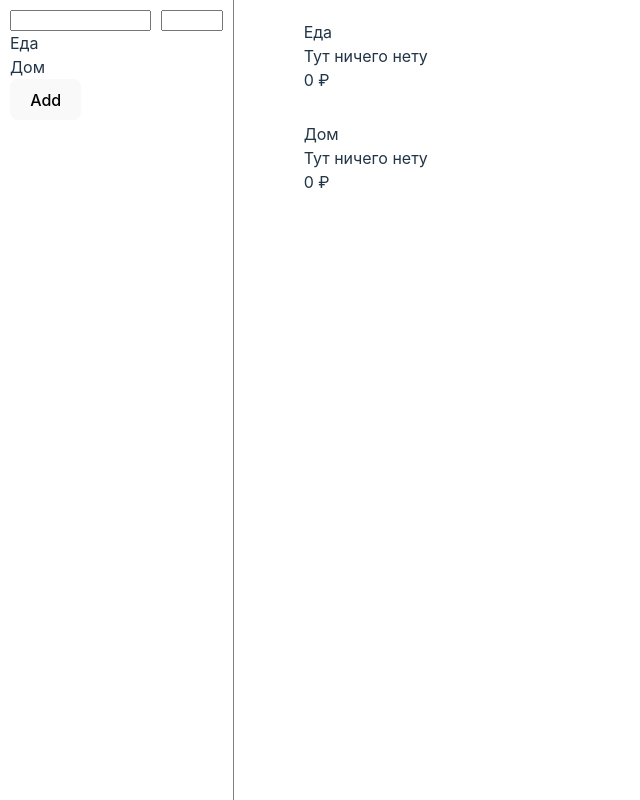
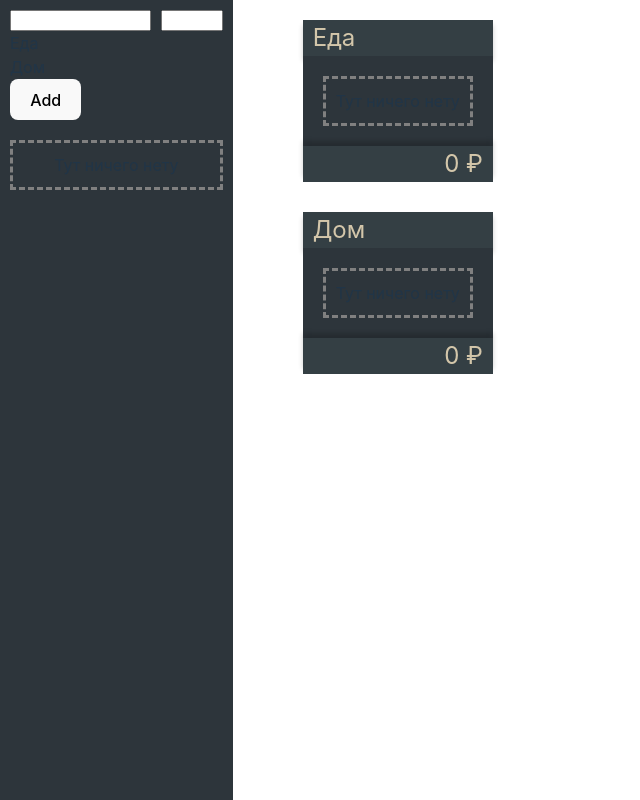
Before and after one commit to koldun256/pokupki, a React (Vite) app: page / in a window 1280 px wide. Shown: the whole page, without its empty margins (0-640 px from the left). Built offline with nearby package versions, Linux system fonts and the light colour scheme.

Commit message:
added shadows for everything

```diff
--- a/src/CategoryList.module.css
+++ b/src/CategoryList.module.css
@@ -1,37 +1,39 @@
 .category-list {
   display: flex;
   width: 20em;
-  border: 1px solid grey;
   border-radius: 5px;
   flex-direction: column;
   overflow: hidden;
   align-items: stretch;
 }
 
-.category-list .header {
+.header {
+  z-index: 1;
   background-color: #343f44;
   padding-left: 10px;
   color: #d3c6aa;
   font-size: 1.5em;
+  box-shadow: 0 5px 5px rgba(0, 0, 0, 0.2);
 }
 
-.category-list .purchases {
+.scroll {
+  overflow-y: auto;
+  overflow-x: hidden;
   padding: 20px;
-  display: flex;
-  flex-direction: column;
-  gap: 10px;
+  scrollbar-width: none;
+  background-color: #2d353b;
 }
 
-.category-list .footer {
+.scroll::-webkit-scrollbar {
+  display: none;
+}
+
+.footer {
   background-color: #343f44;
   text-align: right;
   font-size: 1.5em;
   padding-right: 10px;
   color: #d3c6aa;
+  z-index: 1;
+  box-shadow: 0 -5px 5px rgba(0, 0, 0, 0.2);
 }
-
-.category-list .placeholder {
-  padding: 10px;
-  text-align: center;
-  border: 3px grey dashed;
-}
--- a/src/CategoryList.tsx
+++ b/src/CategoryList.tsx
@@ -1,6 +1,6 @@
 import { Category, selectCategoryPurchases, selectCategoryCost } from './purchasesSlice'
 import { useAppDispatch, useAppSelector } from './hooks'
-import PurchaseCard from './PurchaseCard'
+import PurchaseList from './PurchaseList'
 import classes from './CategoryList.module.css'
 import { CSSProperties } from 'react'
 
@@ -10,15 +10,13 @@ function CategoryList(props: Props) {
   const cost = useAppSelector(selectCategoryCost(props.category))
   const purchases = useAppSelector(selectCategoryPurchases(props.category))
 
-  let purchaseElements = purchases.map(purchase => <PurchaseCard purchase={purchase} key={purchase.id} />)
-  if(purchaseElements.length == 0) {
-    purchaseElements = [<div className={classes.placeholder}>Тут ничего нету</div>]
-  }
   const style = {'--color': props.category.color} as CSSProperties
 
   return <div className={classes.categoryList} style={style}>
     <div className={classes.header}>{props.category.name}</div>
-    <div className={classes.purchases}>{purchaseElements}</div>
+    <div className={classes.scroll}>
+      <PurchaseList purchases={purchases} />
+    </div>
     <div className={classes.footer}>{cost} ₽</div>
   </div>
 }
--- a/src/PurchaseAddForm.module.css
+++ b/src/PurchaseAddForm.module.css
@@ -5,6 +5,7 @@
   flex-direction: column;
   border-radius: 7px;
   gap: 10px;
+  box-shadow: 0 4px 8px 0 rgba(0, 0, 0, 0.2);
 }
 
 .row1 {
--- a/src/PurchaseCard.module.css
+++ b/src/PurchaseCard.module.css
@@ -1,11 +1,11 @@
 .card {
   border-radius: 5px;
-  /* border: 1px solid grey; */
   background-color: #343f44;
   display: flex;
   gap: 10px;
   overflow: hidden;
   min-height: min-content;
+  box-shadow: 0 4px 8px 0 rgba(0, 0, 0, 0.2);
 }
 
 .category {
--- a/src/PurchaseList.module.css
+++ b/src/PurchaseList.module.css
@@ -5,8 +5,15 @@
   align-items: stretch;
   gap: 10px;
   min-height: min-content;
-  overflow-y: hidden;
   flex-shrink: 0;
+
+  margin: 0px -10px;
+  padding: 0px 10px;
+}
+.placeholder {
+  padding: 10px;
+  text-align: center;
+  border: 3px grey dashed;
 }
 
 .add {
--- a/src/PurchaseList.tsx
+++ b/src/PurchaseList.tsx
@@ -1,16 +1,17 @@
 import PurchaseCard from './PurchaseCard.tsx'
-import { useAppSelector } from './hooks.ts'
-import { selectPurchaseList } from './purchasesSlice.ts'
 import classes from './PurchaseList.module.css'
+import { Purchase } from './purchasesSlice.ts'
 
-function PurchaseList() {
-  const purchaseList = useAppSelector(selectPurchaseList)
+type Props = {
+  purchases: Purchase[]
+}
 
-  const purchaseCards = purchaseList.map(purchase => <PurchaseCard purchase={purchase}/>)
+function PurchaseList(props: Props) {
+  const content = props.purchases.length == 0 ?
+    <div className={classes.placeholder}>Тут ничего нету</div> :
+    props.purchases.map(purchase => <PurchaseCard purchase={purchase}/>)
 
-  return <div className={classes.list}>
-    {purchaseCards}
-  </div>
+  return <div className={classes.list}> {content} </div>
 }
 
 export default PurchaseList
--- a/src/Sidebar.module.css
+++ b/src/Sidebar.module.css
@@ -1,17 +1,23 @@
 .sidebar {
   display: flex;
   flex-direction: column;
-  border-right: 1px solid grey;
   align-items: stretch;
   padding: 10px;
   gap: 10px;
+  background-color: #2d353b;
 }
 
 .scroll::-webkit-scrollbar {
-    display: none;  /* Safari and Chrome */
+  display: none;
 }
 
 .scroll {
   overflow-y: auto;
   scrollbar-width: none;
+
+  margin: -10px;
+  padding: 10px;
+
+  margin-top: 0;
+  margin-bottom: 0;
 }
--- a/src/Sidebar.tsx
+++ b/src/Sidebar.tsx
@@ -1,12 +1,16 @@
 import PurchaseList from './PurchaseList'
 import PurchaseAddForm from './PurchaseAddForm'
 import classes from './Sidebar.module.css'
+import { useAppSelector } from './hooks.ts'
+import { selectPurchaseList } from './purchasesSlice.ts'
 
 function Sidebar() {
+  const purchases = useAppSelector(selectPurchaseList)
+
   return <div className={classes.sidebar}>
     <PurchaseAddForm />
     <div className={classes.scroll}>
-    <PurchaseList />
+      <PurchaseList purchases={purchases} />
     </div>
   </div>
 }
--- a/src/index.css
+++ b/src/index.css
@@ -5,7 +5,7 @@
 
   color-scheme: light dark;
   color: rgba(255, 255, 255, 0.87);
-  background-color: #2d353b;
+  background-color: #232a2e;
 
   font-synthesis: none;
   text-rendering: optimizeLegibility;
```
